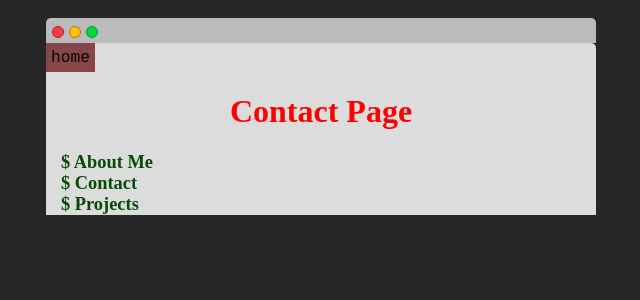
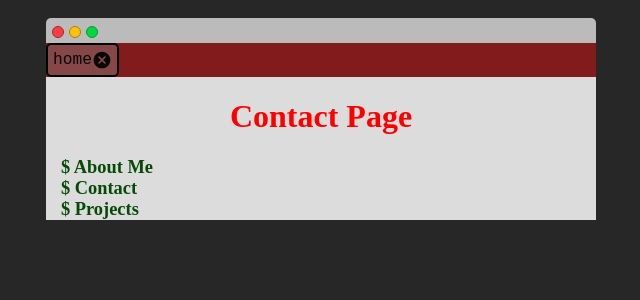
Before and after one commit to VaibhavBaheti28/Portfolio, a Next.js app: page /contact in a window 1280 px wide. Shown: the top 300 px of the page, without its empty margins (319-959 px from the left). Built offline with nearby package versions, Linux system fonts and the light colour scheme.

Commit message:
css close tab home tab

```diff
--- a/package.json
+++ b/package.json
@@ -10,6 +10,10 @@
   },
   "dependencies": {
     "@emotion/css": "^11.11.2",
+    "@emotion/react": "^11.11.1",
+    "@emotion/styled": "^11.11.0",
+    "@mui/icons-material": "^5.11.16",
+    "@mui/material": "^5.13.6",
     "@types/node": "20.3.1",
     "@types/react": "18.2.13",
     "@types/react-dom": "18.2.6",
--- a/pages/about.tsx
+++ b/pages/about.tsx
@@ -21,7 +21,7 @@ const About = () => {
     <Terminal>
       <Links>
         <Header />
-        <div className={centre}>
+        <div style={{ alignSelf: "center"}} >
           <h1 style={{ color: "red" }}>About Page</h1>
         </div>
           <div className={nav}>
--- a/pages/contact.tsx
+++ b/pages/contact.tsx
@@ -21,7 +21,7 @@ const Contact = () => {
     <Terminal>
       <Links>
         <Header />
-        <div className={centre}>
+        <div style={{alignSelf: "center"}}>
           <h1 style={{ color: "red" }}>Contact Page</h1>
         </div>
           <div className={nav}>
--- a/pages/projects.tsx
+++ b/pages/projects.tsx
@@ -21,7 +21,7 @@ const Project = () => {
     <Terminal>
       <Links>
         <Header />
-        <div className={centre}>
+        <div style={{alignSelf: "center"}}>
           <h1 style={{ color: "red" }}>Project Page</h1>
         </div>
           <div className={nav}>
--- a/src/modules/Components/header.tsx
+++ b/src/modules/Components/header.tsx
@@ -1,33 +1,50 @@
 import { useContext, useEffect } from "react";
 import { myContext } from "../App-context";
-import { centre, centrehead, header } from "@/src/screens/homepage/styles";
+import { centre, centrehead, header} from "@/src/screens/homepage/styles";
 import { useRouter } from "next/router";
+import CancelRoundedIcon from "@mui/icons-material/CancelRounded";
 
 export const Header = () => {
-  let { tabs, selectedTab} = useContext(myContext);
+  let { tabs, selectedTab } = useContext(myContext);
   const router = useRouter();
-  const chooseTab=(val :number, tab:string)=>{
-    selectedTab=val;
-    console.log(tabs,selectedTab)
-    if(tab==="home")
-      router.push("/")
-    else
-      router.push(`/${tab}`)
-  }
-  useEffect(()=>{
-    console.log(100)
-  },[selectedTab])
+  const chooseTab = (val: number, tab: string) => {
+    selectedTab = val;
+    console.log(tabs, selectedTab);
+    if (tab === "home") router.push("/");
+    else router.push(`/${tab}`);
+  };
+  useEffect(() => {
+    console.log(100);
+  }, [selectedTab]);
 
   return (
-    <div className={header}>
+    <div className={header} style={{backgroundColor: "rgb(130, 27, 27)", margin: "2px solid red"}}>
       {tabs.map((tab: string, idx: number) => {
-        console.log(idx,selectedTab)
-        return(
-        (idx===selectedTab)?
-          <div key={tab} className={centrehead} style={{padding:5}} onClick={()=>chooseTab(idx,tab)}><p> {tab} </p></div>
-        :
-          <div key={tab} className={centre} style={{padding:5}} onClick={()=>chooseTab(idx,tab)}><p> {tab} </p></div>
-      )})}
+        console.log(idx, selectedTab);
+        return idx === selectedTab ? (
+          <div
+            key={tab}
+            className={centrehead}
+            onClick={() => chooseTab(idx, tab)}
+          >
+            <div style={{display: "flex"}}>
+              <p> {tab} </p>
+              <CancelRoundedIcon fontSize="small"/>
+            </div>
+          </div>
+        ) : (
+          <div
+            key={tab}
+            className={centre}
+            onClick={() => chooseTab(idx, tab)}
+          >
+            <div style={{display: "flex"}}>
+              <p> {tab} </p>
+              <CancelRoundedIcon fontSize="small" />
+            </div>
+          </div>
+        );
+      })}
     </div>
   );
 };
--- a/src/screens/homepage/index.tsx
+++ b/src/screens/homepage/index.tsx
@@ -16,7 +16,7 @@ const HomePage = () => {
     <Terminal>
       <Links>
         <Header />
-        <div className={centre}>
+        <div style={{alignSelf: "center"}}>
           <h1 style={{ color: "red" }}>Home Page</h1>
         </div>
           <div className={nav}>
--- a/src/screens/homepage/styles.tsx
+++ b/src/screens/homepage/styles.tsx
@@ -15,12 +15,19 @@ export const links = styled.div`
 `;
 export const centre= css`
   align-self: center;
+  padding: 5px;
+  border-radius: 5px;
+  border: 2px solid black;
 `;
+
 
 export const centrehead=
   css`
   align-self: center;
   background-color: #854747;
+  padding: 5px;
+  border-radius: 5px;
+  border: 2px solid black;
   `;
 
 export const left= css`
```
Also changed, not shown: 2 other files (tests, documents, lock files or other folders).
